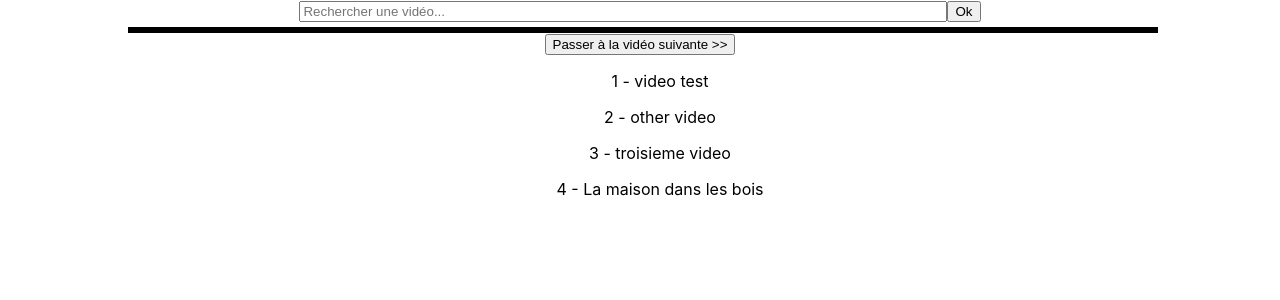
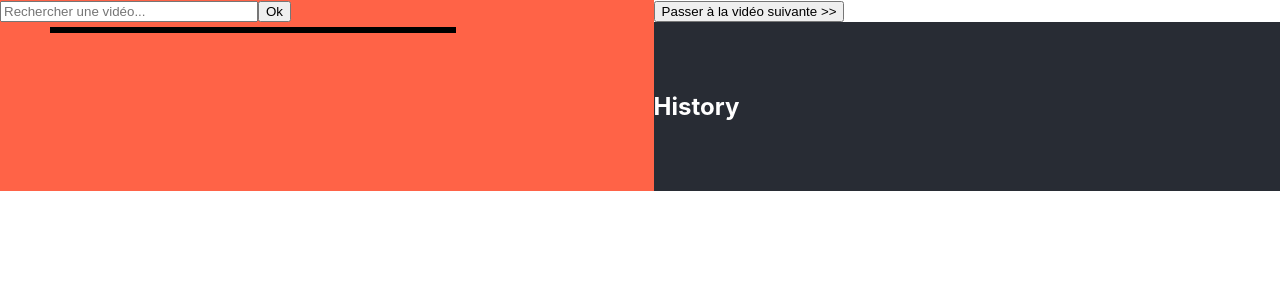
Before and after one commit to yeahlo/B3-collab, a React (Create React App) app: page / in a window 1280 px wide. Shown: the top 300 px of the page. Built offline with nearby package versions, Linux system fonts and the light colour scheme.

Commit message:
app structure

```diff
--- a/src/App.css
+++ b/src/App.css
@@ -1,35 +1,16 @@
 .App {
-  text-align: center;
+    display: flex;
 }
 
-.App-logo {
-  animation: App-logo-spin infinite 20s linear;
-  height: 40vmin;
-  pointer-events: none;
+.App > div {
+    flex-grow: 1;
 }
 
-.App-header {
-  background-color: #282c34;
-  min-height: 100vh;
-  display: flex;
-  flex-direction: column;
-  align-items: center;
-  justify-content: center;
-  font-size: calc(10px + 2vmin);
-  color: white;
+.search__container {
+    background-color: tomato;
 }
 
-.App-link {
-  color: #61dafb;
+
+.search__container > div {
+    max-width: 500px;
 }
-
-@keyframes App-logo-spin {
-  from {
-    transform: rotate(0deg);
-  }
-  to {
-    transform: rotate(360deg);
-  }
-
-
-}
--- a/src/App.js
+++ b/src/App.js
@@ -1,25 +1,55 @@
-import React, { Component } from 'react';
+import React, {Component} from 'react';
 import Search from './components/search/Search';
 import './App.css';
 import Playlist from './components/playlist'
 import History from "./components/history/History";
+import VideoPlayer from './components/player'
 
 class App extends Component {
 
+    constructor() {
+        super();
 
-    componentDidMount() {
-        setTimeout(() => this.refs.playlist.addVideo({id:4, title:"La maison dans les bois"}) ,2000);
+        this.state = {
+            currentVideo : null
+        }
+    }
+
+    onVideoSelected(video) {
+        this.refs.playlist.addVideo(video);
+    }
+
+    onVideoComplete(video) {
+        this.refs.playlist.deleteVideo(video);
+        this.refs.history.addVideo(video);
+        this.startVideo();
+    }
+
+    startVideo() {
+        let nextVideo = this.refs.playlist.getNextVideo();
+
+        if(nextVideo) {
+            this.setState({
+                currentVideo : nextVideo
+            })
+        }
+
     }
 
     render() {
-    return (
-      <div className="App">
-        <Search/>
-         <Playlist ref="playlist">
-         </Playlist>
-      </div>
-    );
-  }
+        return (
+            <div className="App">
+                <div className={"search__container"}>
+                    <Search onVideoSelected={id => this.onVideoSelected(id)} />
+                </div>
+                <div className={"video__container"}>
+                    <VideoPlayer video={this.state.currentVideo} videoComplete={video => this.onVideoComplete(video)}/>
+                    <Playlist ref={"playlist"} onVideoSelected={id => this.startVideo(id)} ></Playlist>
+                    <History ref={"history"} onVideoSelected={id => this.onVideoSelected(id)}></History>
+                </div>
+            </div>
+        );
+    }
 }
 
 export default App;
--- a/src/components/history/History.js
+++ b/src/components/history/History.js
@@ -9,8 +9,18 @@ class History extends Component {
     constructor(props) {
         super(props);
         this.state = {
-            videos: this.props.videos
+            videos: []
         }
+    }
+
+    addVideo(video) {
+        this.setState(state => {
+            let copy = state.videos.slice(0);
+            copy.push(video);
+            return {
+                videos : copy
+            }
+        })
     }
 
     onHistoryClicked(video) {
--- a/src/components/player/index.js
+++ b/src/components/player/index.js
@@ -18,10 +18,12 @@ class Player extends Component {
             }
         };
 
+        let id = this.props.video ? this.props.video.id : '';
+
         return (
             <div className="player">
                 <YouTube
-                    videoId={this.props.idVideo}
+                    videoId={id}
                     opts={opts}
                     onReady={this._onReady}
                     onEnd={(event) => this._onEnd(event)}
@@ -36,7 +38,7 @@ class Player extends Component {
     }
 
     _onEnd(event){
-        this.props.videoComplete()
+        this.props.videoComplete(this.props.video)
     }
 }
 
--- a/src/components/playlist/index.js
+++ b/src/components/playlist/index.js
@@ -9,32 +9,61 @@ class playlist extends Component {
 
         this.state = {
             videoPlaylist: [
-                {id: 1, title: "video test"},
-                {id: 2, title: "other video"},
-                {id: 3, title: "troisieme video"},
-
             ],
             currentVideo: null,
         }
     }
 
-    getNextVideo() {
-        let copyarray = this.state.videoPlaylist.slice(0);
-        let nextVideo = copyarray.shift();
-        this.setState({videoPlaylist: copyarray});
-        console.log("copyarray", copyarray);
+    deleteVideo(video) {
+        let i = 0;
+        for(i ; i < this.state.videoPlaylist.length ; i++) {
+            if(this.state.videoPlaylist[i].id === video.id) {
+                break;
+            }
+        }
 
-        console.log("nextvideo", nextVideo);
-        return nextVideo;
+        this.setState(state => {
+            let copy = this.state.videoPlaylist.slice(0);
+            copy.splice(i,1);
+            return {
+                videoPlaylist : copy
+            }
+        })
+    }
+
+    onNext() {
+
+        this.setState(state => {
+            let copy = this.state.videoPlaylist.slice(0);
+            copy.splice(0,1);
+            return {
+                videoPlaylist : copy
+            }
+        }, () => {
+            let next = this.state.videoPlaylist[0];
+            if(next) {
+                this.props.onVideoSelected(next);
+            }
+
+        })
+
 
     }
 
-    addVideo({id, title})
+    getNextVideo() {
+        return this.state.videoPlaylist[0];
+    }
+
+    addVideo(video)
     {
         let copy = this.state.videoPlaylist.slice();
-        copy.push({id,title});
-        this.setState({videoPlaylist: copy});
-        console.log("addvideo", copy);
+        copy.push(video);
+
+        this.setState({videoPlaylist: copy}, () => {
+            if(this.state.videoPlaylist.length === 1 ) {
+                this.props.onVideoSelected(video);
+            }
+        });
 
     }
 
@@ -57,7 +86,7 @@ class playlist extends Component {
         return (
 
             <div className="playlist">
-                <button  onClick={() => this.getNextVideo()}>Passer à la vidéo suivante >></button>
+                <button  onClick={() => this.onNext()}>Passer à la vidéo suivante >></button>
                 {listVideo}
             </div>
         )
--- a/src/components/search/Search.js
+++ b/src/components/search/Search.js
@@ -42,7 +42,7 @@ class Search extends Component {
 
                 <div className={"results"}>
                     {this.state.results.map((video, index) =>
-                        <div key={"row" + index} className={"row"} onClick={/*this.props.onVideoSelected(video.id.videoId)*/ console.log(video.id.videoId)}>
+                        <div key={"row" + index} className={"row"} onClick={() => this.props.onVideoSelected({id : video.id.videoId, title : video.snippet.title})}>
                             <div className={"thumbnail"}>
                                 <img key={"img" + index} src={video.snippet.thumbnails.default.url}/>
                             </div>
```
Also changed, not shown: 1 other file (tests, documents, lock files or other folders).
